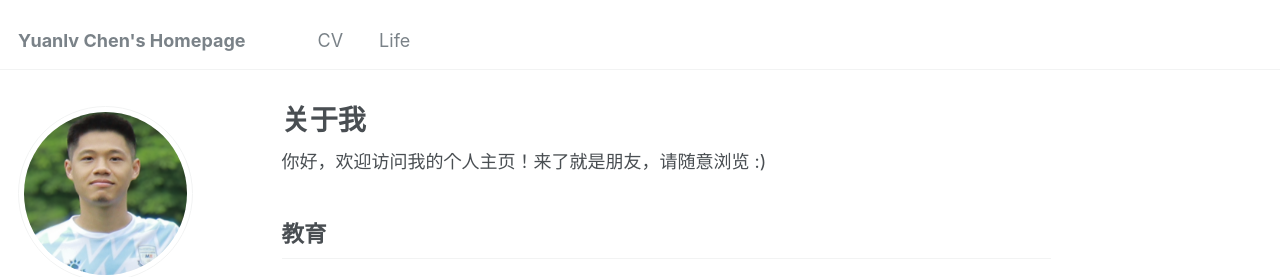
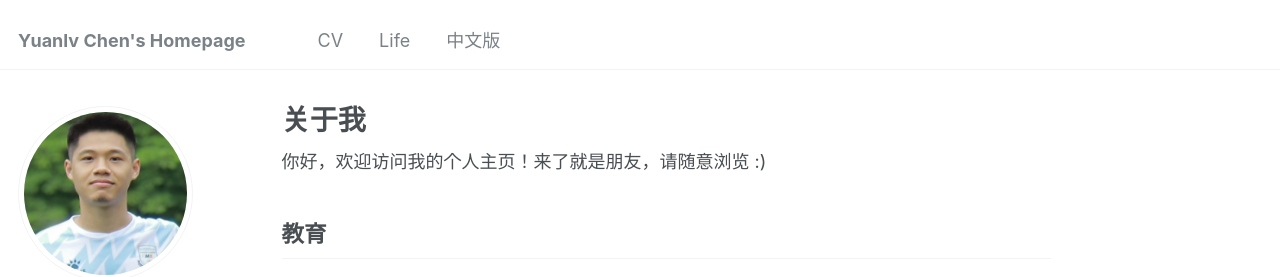
Before and after one commit to YLchen22/YLchen22.github.io, a Jekyll site: the page built from _pages/中文版.md, in a window 1280 px wide. Shown: the top 277 px of the page. Built offline with Jekyll 4.4.1, drawn with Linux system fonts in a browser that asks for light colours.

Commit message:
Update navigation.yml

```diff
--- a/_data/navigation.yml
+++ b/_data/navigation.yml
@@ -26,5 +26,8 @@ main:
   - title: "Life"
     url: /life/
 
+  - title: "中文版"
+    url: /中文版/
+
   # - title: "Others"
   #   url: /others/
```
